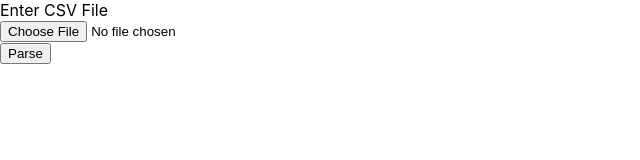
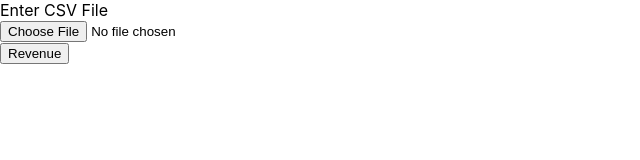
Before and after one commit to nhorvin/2023_TheGreatFusion_Dashboard, a React (Create React App) app in the folder frontend/: page / in a window 1280 px wide. Shown: the top 160 px of the page, without its empty margins (0-640 px from the left). Built offline with nearby package versions, Linux system fonts and the light colour scheme.

Commit message:
button name changed

```diff
--- a/frontend/src/App.js
+++ b/frontend/src/App.js
@@ -59,6 +59,11 @@ const App = () => {
         const columns = Object.keys(parsedData[0]);
         setData(parsedData);
 
+        // Destroy the previous chart instance if it exists
+        if (chartInstance) {
+            chartInstance.destroy();
+        }
+
         // Extract unique years from the data
         const years = Array.from(new Set(parsedData.map((row) => row.Year)));
 
@@ -109,7 +114,7 @@ const App = () => {
       </label>
       <input onChange={handleFileChange} id="csvInput" name="file" type="file" />
       <div>
-        <button onClick={handleParse}>Parse</button>
+        <button onClick={handleParse}>Revenue</button>
       </div>
       <div style={{ marginTop: "3rem" }}>
         {error ? (
```
